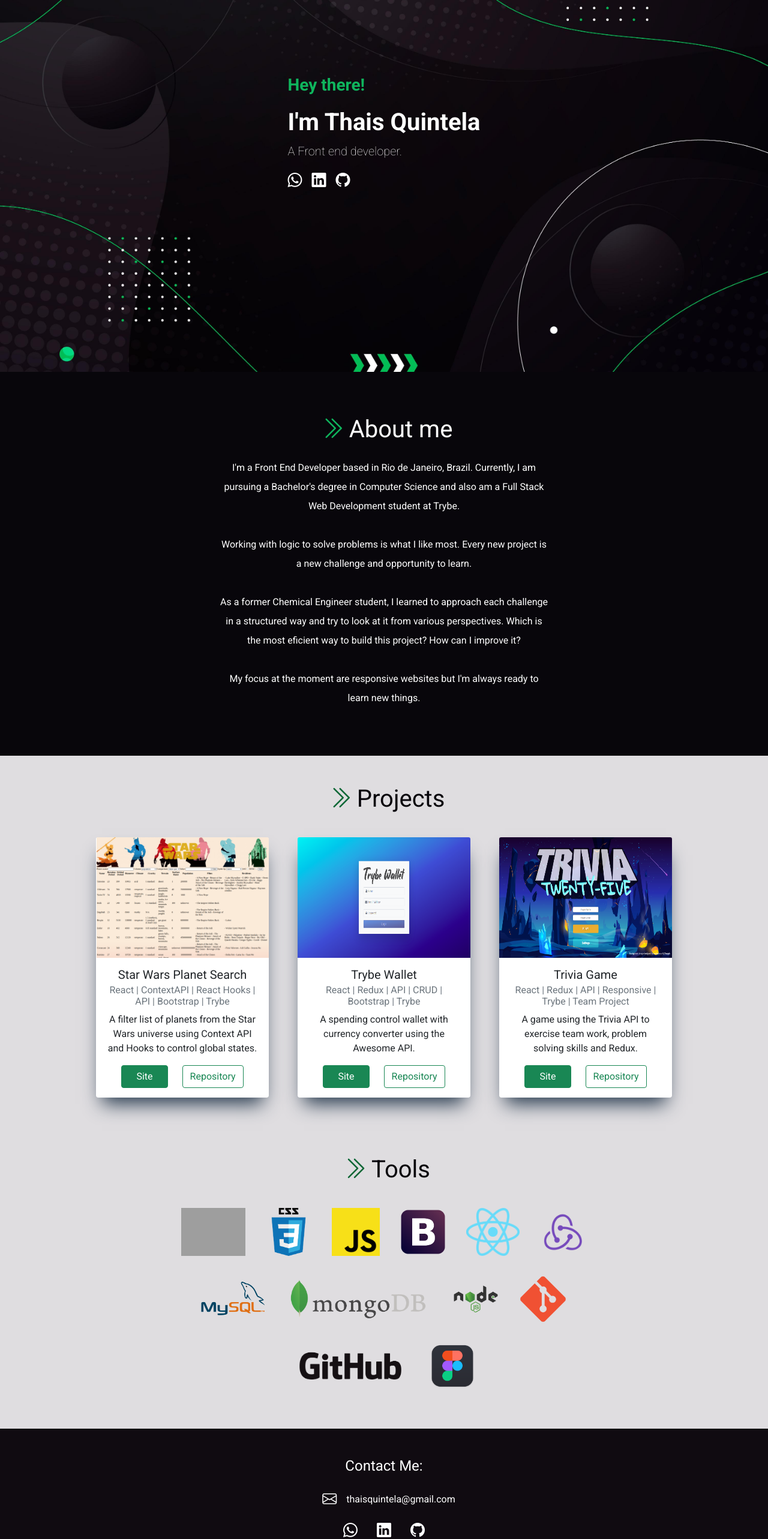
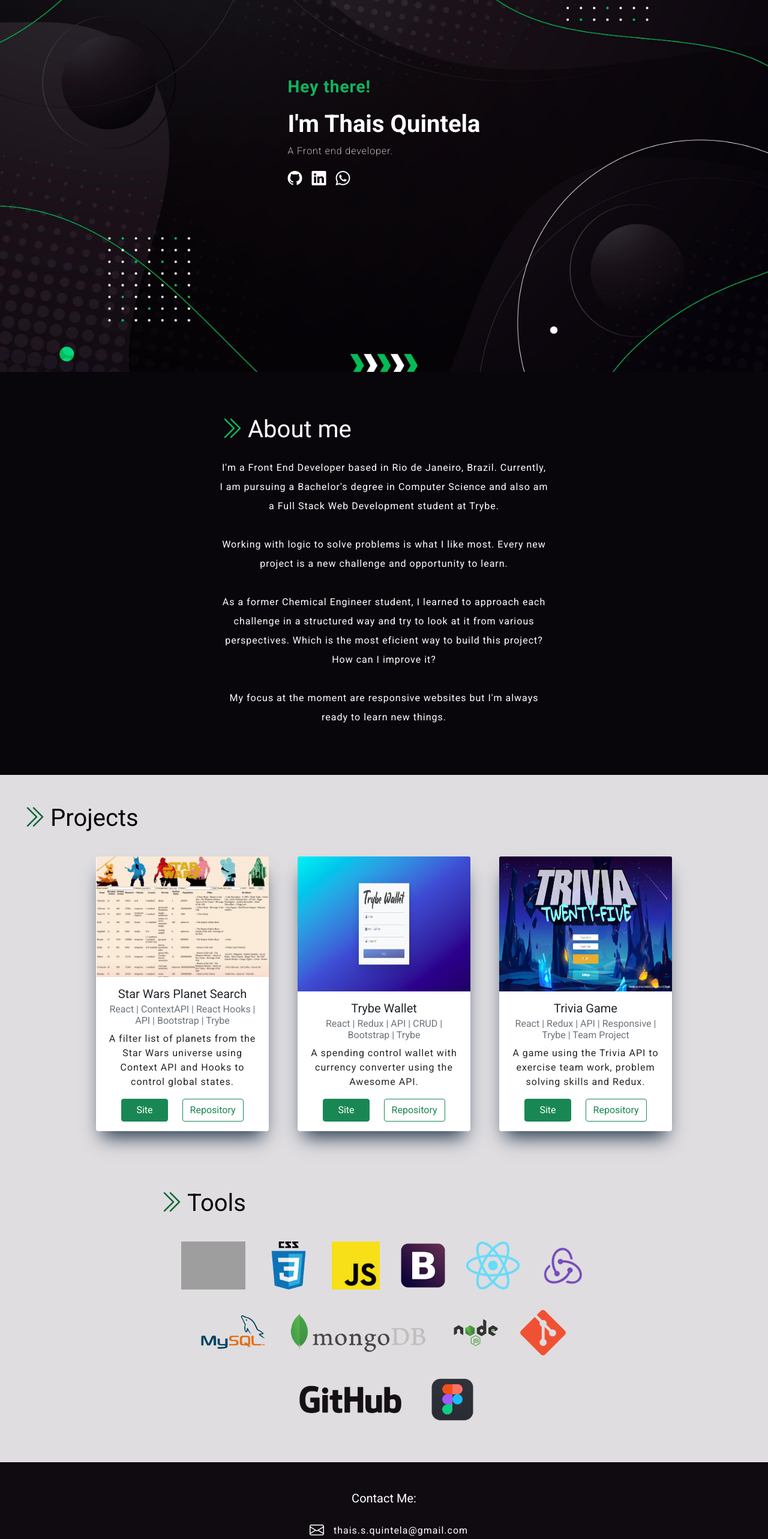
Before and after one commit to ThaisQuintela/thaisquintela.github.io, a React (Create React App) app: page / in a window 1280 px wide. Shown: the part 180-2746 px from the top of the page at 60% size. Built offline with nearby package versions, Linux system fonts and the light colour scheme; grey boxes are pictures that could not be loaded.

Commit message:
Add design corrections

```diff
--- a/public/index.html
+++ b/public/index.html
@@ -26,7 +26,7 @@
     -->
     <link href="https://cdn.jsdelivr.net/npm/bootstrap@5.0.0/dist/css/bootstrap.min.css" rel="stylesheet" integrity="sha384-wEmeIV1mKuiNpC+IOBjI7aAzPcEZeedi5yW5f2yOq55WWLwNGmvvx4Um1vskeMj0" crossorigin="anonymous">
     <link rel="preconnect" href="https://fonts.gstatic.com">
-    <link href="https://fonts.googleapis.com/css2?family=Roboto:ital,wght@0,100;0,400;0,700;0,900;1,100;1,400;1,700;1,900&display=swap" rel="stylesheet">
+    <link href="https://fonts.googleapis.com/css2?family=Roboto:ital,wght@0,200;0,400;0,700;0,900;1,200;1,400;1,700;1,900&display=swap" rel="stylesheet">
     <link rel="stylesheet" href="https://cdn.jsdelivr.net/npm/bootstrap-icons@1.4.1/font/bootstrap-icons.css">
     <title>React App</title>
   </head>
--- a/src/Components/About/index.js
+++ b/src/Components/About/index.js
@@ -6,8 +6,8 @@ function About() {
   return (
     <section id="about" className="about container-fluid h-100 py-5 d-flex justify-content-center text-white">
       <div className="aboutMe">
-        <h1 className="my-4">
-        <i className="bi bi-chevron-double-right m-2"></i>
+        <h1 className="my-4 text-start">
+        <i className="bi bi-chevron-double-right me-2 ms-0"></i>
           About me
         </h1>
         <p>I&apos;m a Front End Developer based in Rio de Janeiro, Brazil. Currently, I am pursuing a Bachelor&apos;s degree in Computer Science and also am a Full Stack Web Development student at <a href="https://www.betrybe.com/">Trybe</a>.</p>
--- a/src/Components/About/styles.css
+++ b/src/Components/About/styles.css
@@ -4,7 +4,7 @@
 }
 
 .aboutMe {
-  width: 75%;
+  width: 85%;
 }
 
 .about p {
@@ -14,8 +14,8 @@
 }
 
 .about i {
+  color: #0fb55d;
   font-size: 2.5rem;
-  color: #0fb55d;
 }
 
 @media (min-width: 600px) {
--- a/src/Components/Footer/index.js
+++ b/src/Components/Footer/index.js
@@ -4,19 +4,19 @@ import './styles.css';
 function Footer() {
   return (
     <section className="footer container-fluid py-5">
-      <h4>Contact Me:</h4>
+      <h5>Contact Me:</h5>
       <div className="d-flex justify-content-center align-items-center">
         <i className="bi bi-envelope"></i>
-        <p className="m-0">thaisquintela@gmail.com</p>
+        <p className="m-0">thais.s.quintela@gmail.com</p>
       </div>
-      <a href="https://wa.me/5521982687281?text=Olá,%20podemos%20conversar?" target="_blank" rel='noreferrer'>
-        <i className="bi bi-whatsapp"></i>
+      <a href="https://github.com/ThaisQuintela" target="_blank" rel='noreferrer'>
+        <i className="bi bi-github"></i>
       </a>
       <a href="https://www.linkedin.com/in/thais-quintela/" target="_blank" rel='noreferrer'>
         <i className="bi bi-linkedin"></i>
       </a>
-      <a href="https://github.com/ThaisQuintela" target="_blank" rel='noreferrer'>
-        <i className="bi bi-github"></i>
+      <a href="https://wa.me/5521982687281?text=Olá,%20podemos%20conversar?" target="_blank" rel='noreferrer'>
+        <i className="bi bi-whatsapp"></i>
       </a>
     </section>
   )
--- a/src/Components/Footer/styles.css
+++ b/src/Components/Footer/styles.css
@@ -8,3 +8,7 @@ i {
   font-size: 1.5rem;
   margin: 1rem;
 }
+
+p {
+  letter-spacing: 1px;
+}
--- a/src/Components/Home/index.js
+++ b/src/Components/Home/index.js
@@ -11,14 +11,14 @@ function Home() {
       <div className="d-flex flex-column align-items-center fw-bold text-white">
         <p className="greetings text-start me-auto fs-3">Hey there!</p>
         <h1 className="text-start me-auto lh-sm fw-bold">I&apos;m Thais Quintela</h1>
-        <p className="me-auto fs-5 fw-light">A Front end developer.</p>
+        <p className="job me-auto fs-6 fw-light">A Front end developer.</p>
         <div className="me-auto">
           <a
-            href="https://wa.me/5521982687281?text=Olá,%20podemos%20conversar?"
+            href="https://github.com/ThaisQuintela"
             target="_blank"
             rel='noreferrer'
           >
-            <i className="bi bi-whatsapp m-0"></i>
+            <i className="bi bi-github m-0"></i>
           </a>
           <a
             href="https://www.linkedin.com/in/thais-quintela/"
@@ -28,11 +28,11 @@ function Home() {
             <i className="bi bi-linkedin"></i>
           </a>
           <a
-            href="https://github.com/ThaisQuintela"
+            href="https://wa.me/5521982687281?text=Olá,%20podemos%20conversar?"
             target="_blank"
             rel='noreferrer'
           >
-            <i className="bi bi-github m-0"></i>
+            <i className="bi bi-whatsapp m-0"></i>
           </a>
         </div>
       </div>
--- a/src/Components/Home/styles.css
+++ b/src/Components/Home/styles.css
@@ -7,6 +7,10 @@
   color: #0fb55d;
 }
 
+.job {
+  letter-spacing: 1px;
+}
+
 @media (max-width: 600px) {
   .home {
     background-position: center;
--- a/src/Components/Navbar/styles.css
+++ b/src/Components/Navbar/styles.css
@@ -1,6 +1,10 @@
 a {
   color: inherit;
   text-decoration: none;
+}
+
+.navbar {
+  background-image: linear-gradient(rgba(0, 0, 0, 0.5), rgba(0, 0, 0, 0));
 }
 
 .navbar span {
--- a/src/Components/Portfolio/index.js
+++ b/src/Components/Portfolio/index.js
@@ -11,8 +11,8 @@ function Portfolio() {
       className="portfolio container-fluid h-100 py-5"
     >
       <div>
-        <h1>
-          <i className="bi bi-chevron-double-right m-2"></i>
+        <h1 className="text-start ms-4">
+          <i className="bi bi-chevron-double-right me-2 ms-0"></i>
           Projects
         </h1>
         <p></p>
--- a/src/Components/Tools/index.js
+++ b/src/Components/Tools/index.js
@@ -10,7 +10,7 @@ function Tools() {
       className="tools container-fluid h-100 d-flex flex-wrap pb-5 justify-content-center"
     >
       <div className="logos">
-        <h1 className="my-4 mx-auto">
+        <h1 className="my-4 ms-3 text-start">
           <i className="bi bi-chevron-double-right m-2"></i>
           Tools
         </h1>
```
